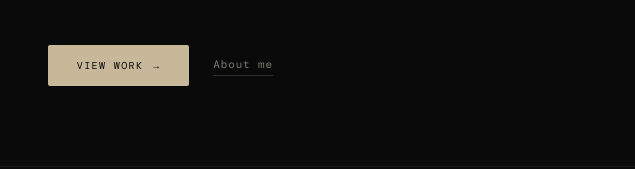
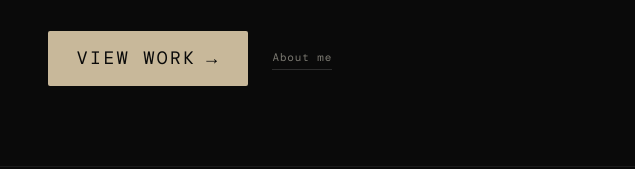
Before and after one commit to rhamsison131/rhamsison131.github.io, a plain HTML site: page index.html in a window 1280 px wide. Shown: the part 634-803 px from the top of the page, 0-635 px from the left. Drawn offline with nearby package versions, Linux system fonts and the light colour scheme; a web font is replaced by a local one.

Commit message:
Update button style

```diff
--- a/index.html
+++ b/index.html
@@ -237,8 +237,8 @@ nav {
   color: var(--black);
   padding: 0.75rem 1.8rem;
   font-family: var(--mono);
-  font-size: 10px;
-  font-weight: 400;
+  font-size: 18px;
+  font-weight: 450;
   letter-spacing: 0.14em;
   text-transform: uppercase;
   text-decoration: none;
@@ -256,7 +256,7 @@ nav {
   letter-spacing: 0.08em;
   border-bottom: 1px solid var(--border2);
   padding-bottom: 2px;
-  transition: color 0.2s;
+  transition: color 0.5s;
 }
 .btn-ghost:hover { color: var(--text); }
 
```
